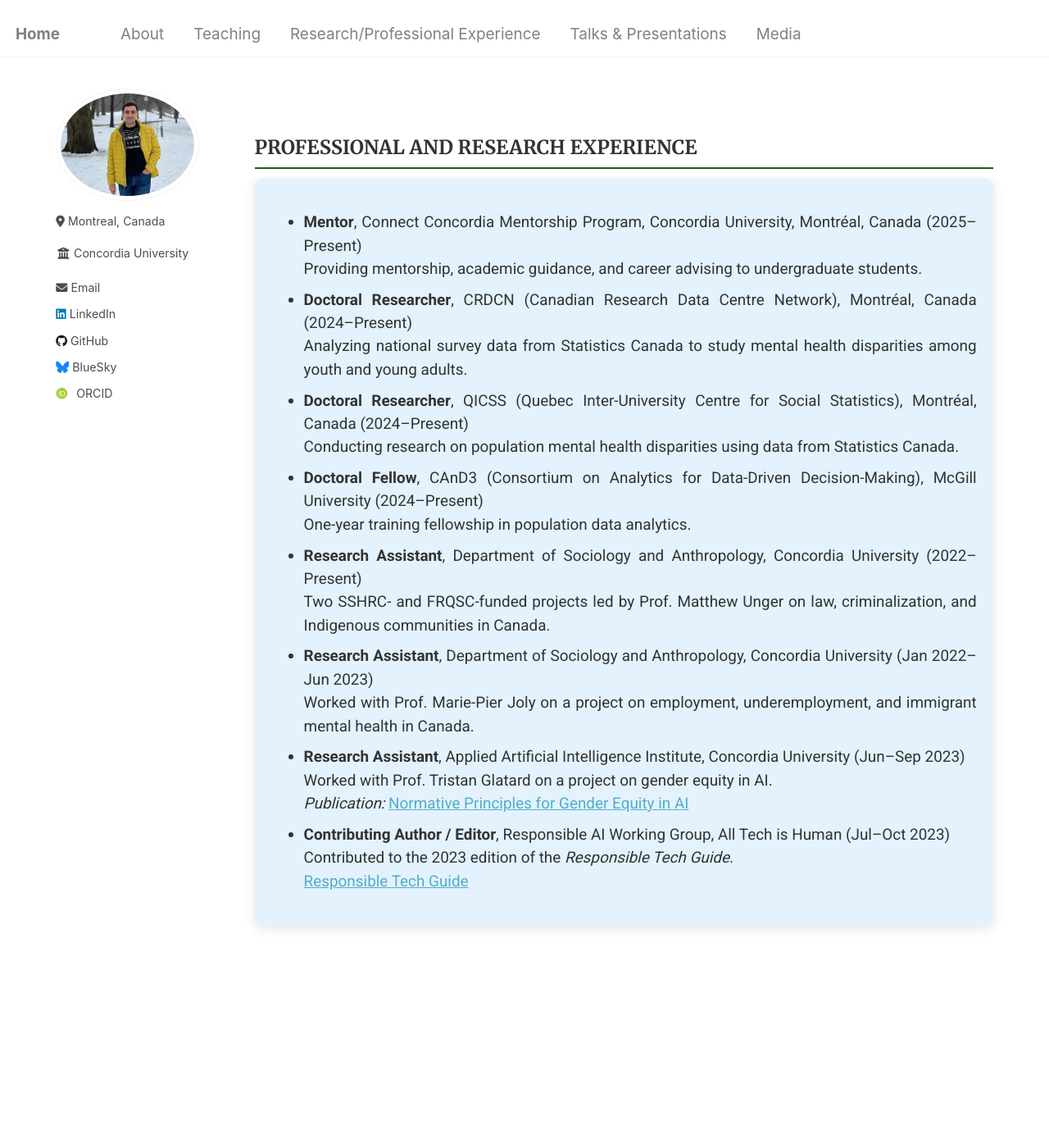
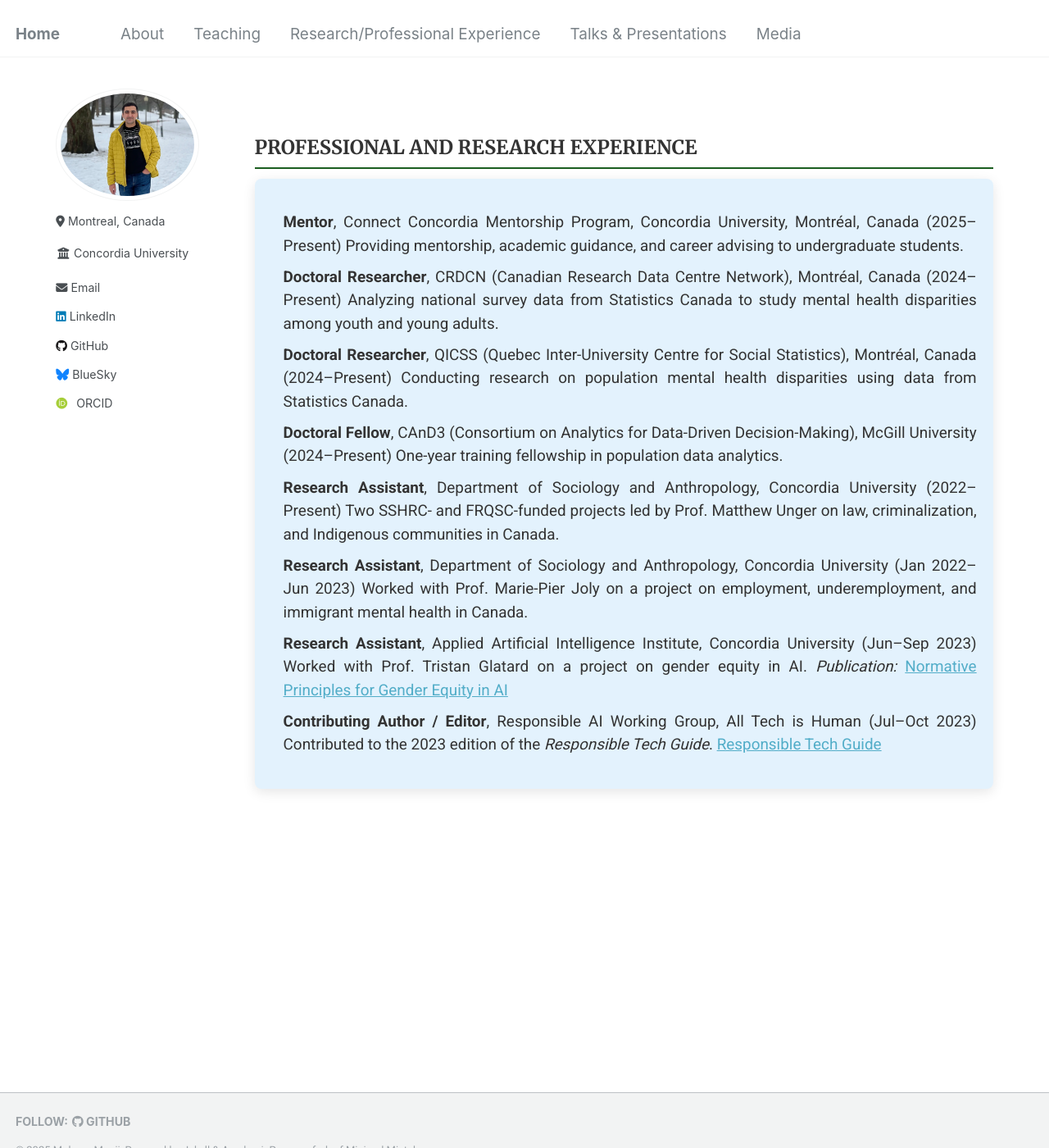
Before and after one commit to Mohsnmonji/mohsnmonji.github.io, a Jekyll site: the page built from _pages/Curriculum Vitae.md, in a window 1280 px wide and 1400 px high. Shown: the whole window at 82% size. Built offline with Jekyll 4.4.1, drawn with Linux system fonts in a browser that asks for light colours; some web fonts are replaced.

Commit message:
Update Curriculum Vitae.md

```diff
--- a/_pages/Curriculum Vitae.md
+++ b/_pages/Curriculum Vitae.md
@@ -6,8 +6,6 @@ seo_title: "Curriculum Vitae | Mohsen Monji"
 canonical: "https://www.mohsenmonji.com/curriculum/"
 author_profile: true
 ---
-
-{% include base_path %}
 
 <style>
   body {
@@ -19,6 +17,17 @@ author_profile: true
     padding-bottom: 10px;
     margin-top: 30px;
     color: #333;
+  }
+  ul {
+    list-style: none;
+    padding-left: 0;
+  }
+  ul li {
+    margin-bottom: 10px;
+  }
+  .icon {
+    margin-right: 10px;
+    color: #1B5E20;
   }
   .teaching-section {
     margin-bottom: 40px;
@@ -32,8 +41,23 @@ author_profile: true
     background-color: #E3F2FD;
     text-align: justify;
   }
+  .teaching-card h4 {
+    font-weight: bold;
+    margin-bottom: 10px;
+    color: #333;
+  }
   .teaching-card p {
-    margin: 0 0 10px;
+    margin: 0;
+    color: #555;
+  }
+  .teaching-list {
+    padding-left: 15px;
+  }
+  .section-divider {
+    border: 0;
+    height: 1px;
+    background: #cccccc;
+    margin: 40px 0;
   }
 </style>
 
@@ -41,31 +65,31 @@ author_profile: true
   <h2>PROFESSIONAL AND RESEARCH EXPERIENCE</h2>
 
   <div class="teaching-card">
-    <ul>
-      <li><strong>Mentor</strong>, Connect Concordia Mentorship Program, Concordia University, Montréal, Canada (2025–Present)<br>
+    <ul class="teaching-list">
+      <li><strong>Mentor</strong>, Connect Concordia Mentorship Program, Concordia University, Montréal, Canada (2025–Present)
       Providing mentorship, academic guidance, and career advising to undergraduate students.</li>
 
-      <li><strong>Doctoral Researcher</strong>, CRDCN (Canadian Research Data Centre Network), Montréal, Canada (2024–Present)<br>
+      <li><strong>Doctoral Researcher</strong>, CRDCN (Canadian Research Data Centre Network), Montréal, Canada (2024–Present)
       Analyzing national survey data from Statistics Canada to study mental health disparities among youth and young adults.</li>
 
-      <li><strong>Doctoral Researcher</strong>, QICSS (Quebec Inter-University Centre for Social Statistics), Montréal, Canada (2024–Present)<br>
+      <li><strong>Doctoral Researcher</strong>, QICSS (Quebec Inter-University Centre for Social Statistics), Montréal, Canada (2024–Present)
       Conducting research on population mental health disparities using data from Statistics Canada.</li>
 
-      <li><strong>Doctoral Fellow</strong>, CAnD3 (Consortium on Analytics for Data-Driven Decision-Making), McGill University (2024–Present)<br>
+      <li><strong>Doctoral Fellow</strong>, CAnD3 (Consortium on Analytics for Data-Driven Decision-Making), McGill University (2024–Present)
       One-year training fellowship in population data analytics.</li>
 
-      <li><strong>Research Assistant</strong>, Department of Sociology and Anthropology, Concordia University (2022–Present)<br>
+      <li><strong>Research Assistant</strong>, Department of Sociology and Anthropology, Concordia University (2022–Present)
       Two SSHRC- and FRQSC-funded projects led by Prof. Matthew Unger on law, criminalization, and Indigenous communities in Canada.</li>
 
-      <li><strong>Research Assistant</strong>, Department of Sociology and Anthropology, Concordia University (Jan 2022–Jun 2023)<br>
+      <li><strong>Research Assistant</strong>, Department of Sociology and Anthropology, Concordia University (Jan 2022–Jun 2023)
       Worked with Prof. Marie-Pier Joly on a project on employment, underemployment, and immigrant mental health in Canada.</li>
 
-      <li><strong>Research Assistant</strong>, Applied Artificial Intelligence Institute, Concordia University (Jun–Sep 2023)<br>
-      Worked with Prof. Tristan Glatard on a project on gender equity in AI.<br>
+      <li><strong>Research Assistant</strong>, Applied Artificial Intelligence Institute, Concordia University (Jun–Sep 2023)
+      Worked with Prof. Tristan Glatard on a project on gender equity in AI.
       <em>Publication:</em> <a href="https://affectingmachines.net/" target="_blank">Normative Principles for Gender Equity in AI</a></li>
 
-      <li><strong>Contributing Author / Editor</strong>, Responsible AI Working Group, All Tech is Human (Jul–Oct 2023)<br>
-      Contributed to the 2023 edition of the <em>Responsible Tech Guide</em>.<br>
+      <li><strong>Contributing Author / Editor</strong>, Responsible AI Working Group, All Tech is Human (Jul–Oct 2023)
+      Contributed to the 2023 edition of the <em>Responsible Tech Guide</em>.
       <a href="https://alltechishuman.org/responsible-tech-guide" target="_blank">Responsible Tech Guide</a></li>
     </ul>
   </div>
```
